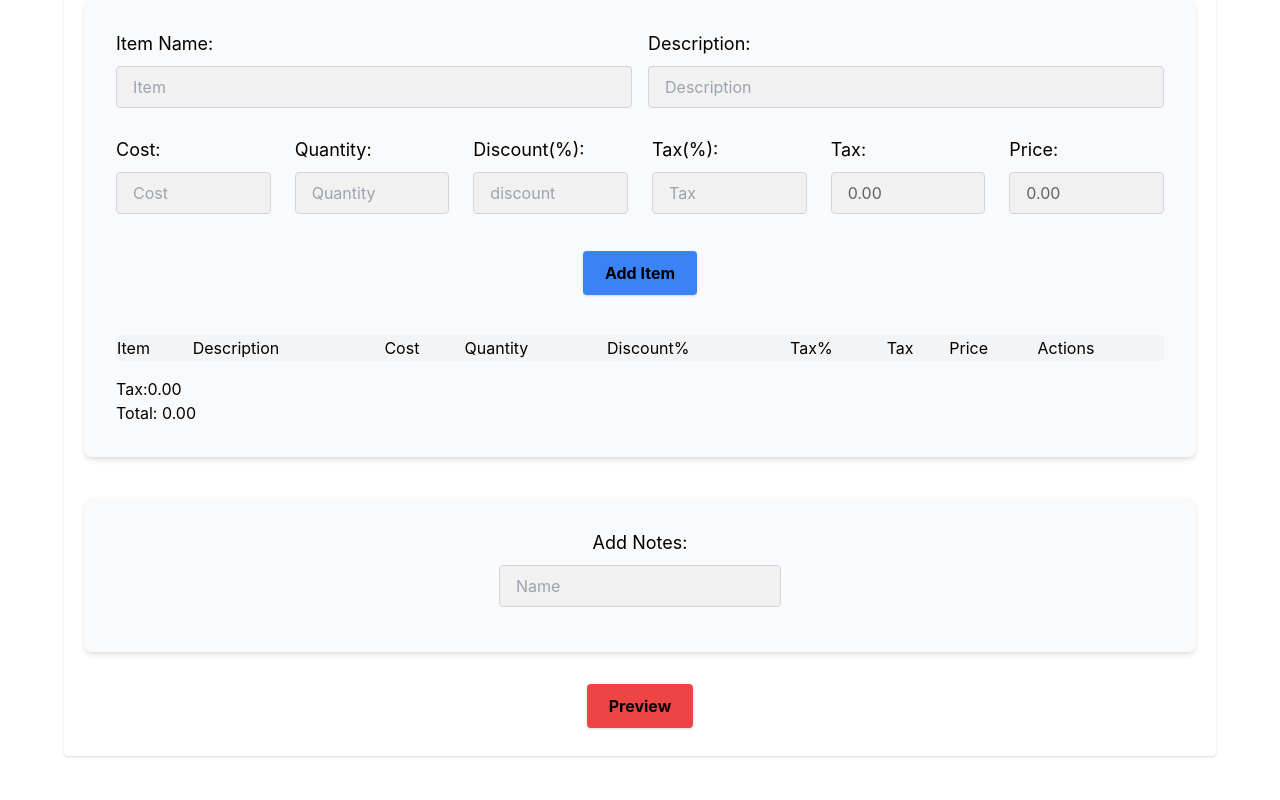
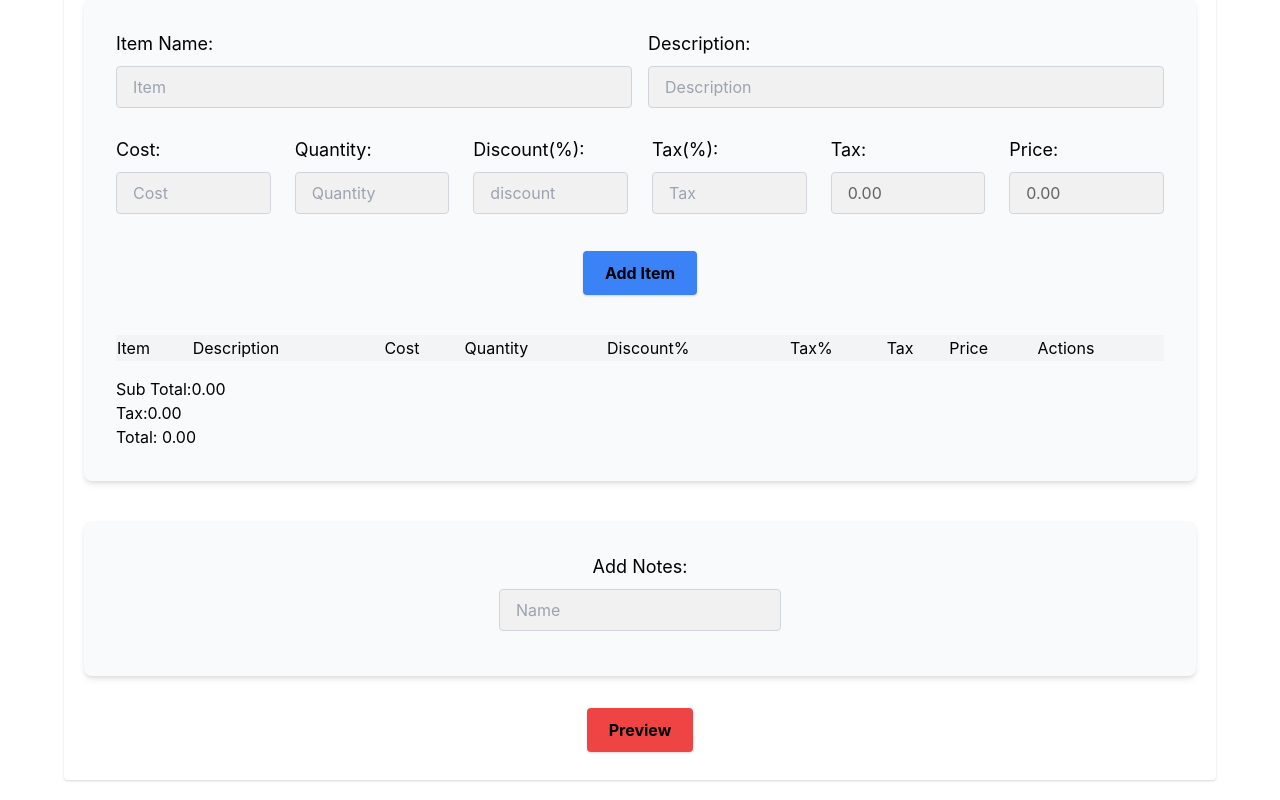
Before and after one commit to hysteriya/invoice-generator-frontend, a React (Create React App) app: page / in a window 1280 px wide. Shown: the part 1104-1904 px from the top of the page. Before the commit the page ends 1880 px from the top, so only its background shows below. Built offline with nearby package versions, Linux system fonts and the light colour scheme.

Commit message:
subtotal added

```diff
--- a/src/App.js
+++ b/src/App.js
@@ -38,6 +38,7 @@ function App() {
   const [list, setList]= useState([]);
   const [total, setTotal]=useState(0);
   const [taxTotal, setTaxTotal]=useState(0);
+  const [subTotal, setSubTotal]=useState(0);
 
   const [notes, setNotes]=useState('');
 
@@ -79,7 +80,8 @@ function App() {
           price={price}
           list={list}
           total={total}
-          taxTotal={taxTotal}/>
+          taxTotal={taxTotal}
+          subTotal={subTotal}/>
 
           <Notes setShowInvoice={setShowInvoice}
           notes={notes} />
@@ -134,6 +136,8 @@ function App() {
           setTotal={setTotal}
           taxTotal={taxTotal}
           setTaxTotal={setTaxTotal}
+          subTotal={subTotal}
+          setSubTotal={setSubTotal}
 
           notes={notes}
           setNotes={setNotes}/>
--- a/src/components/Table.jsx
+++ b/src/components/Table.jsx
@@ -1,6 +1,6 @@
 import React from 'react';
 
-const Table = ({ list, total, taxTotal }) => {
+const Table = ({ list, total, taxTotal, subTotal }) => {
   return (
     <div className='my-10'>
       <table className="w-full">
@@ -30,7 +30,8 @@ const Table = ({ list, total, taxTotal }) => {
         </tbody>
       </table>
       <div className='mt-4'>
-        <h2 className='font-bold text-xl'>Tax: {taxTotal}</h2>
+        <h2 className='text-xl'>SubTotal: {subTotal}</h2>
+        <h2 className='text-xl'>Tax: {taxTotal}</h2>
         <h2 className='font-bold text-xl'>Total: {total}</h2>
       </div>
     </div>
--- a/src/components/form/Form.jsx
+++ b/src/components/form/Form.jsx
@@ -30,7 +30,7 @@ const Form = ({
   setCountry,
   setIfsc,
 
-  item, setItem, description, setDescription, cost, setCost, quantity, setQuantity, price, setPrice, list, setList, total, setTotal, taxTotal, setTaxTotal,
+  item, setItem, description, setDescription, cost, setCost, quantity, setQuantity, price, setPrice, list, setList, total, setTotal, taxTotal, setTaxTotal, subTotal, setSubTotal,
 
   notes, setNotes
   }) => {
@@ -160,6 +160,8 @@ const Form = ({
           //validationError={validationErrors}
           taxTotal={taxTotal}
           setTaxTotal={setTaxTotal}
+          subTotal={subTotal}
+          setSubTotal={setSubTotal}
 
           />
         <NotesForm
--- a/src/components/form/TableForm.jsx
+++ b/src/components/form/TableForm.jsx
@@ -3,7 +3,7 @@ import { v4 as uuidv4 } from 'uuid';
 import { MdDeleteOutline, MdEdit } from 'react-icons/md';
 import * as Yup from 'yup';
 
-const TableForm = ({ list, setList, total, setTotal, taxTotal, setTaxTotal }) => {
+const TableForm = ({ list, setList, total, setTotal, taxTotal, setTaxTotal, subTotal, setSubTotal }) => {
   //STATES
   const [item, setItem] = useState('');
   const [description, setDescription] = useState('');
@@ -120,6 +120,15 @@ const TableForm = ({ list, setList, total, setTotal, taxTotal, setTaxTotal }) =>
     });
     setTotal(sum.toFixed(2));
   }, [list, setTotal]);
+
+  // CALCULATE SUBTOTAL
+  useEffect(() => {
+    let st = 0;
+    list.forEach((row) => {
+      st += isNaN(row.cost) ? 0 : parseFloat(row.cost);
+    });
+    setSubTotal(st.toFixed(2));
+  }, [list, setSubTotal]);
 
   //CALCULATE TAX
   useEffect(()=>{
@@ -312,6 +321,7 @@ const TableForm = ({ list, setList, total, setTotal, taxTotal, setTaxTotal }) =>
         </tbody>
       </table>
       <div className='mt-4'>
+        <h2>Sub Total:{subTotal}</h2>
         <h2>Tax:{taxTotal}</h2>
         <h2>Total: {total}</h2>
       </div>
```
